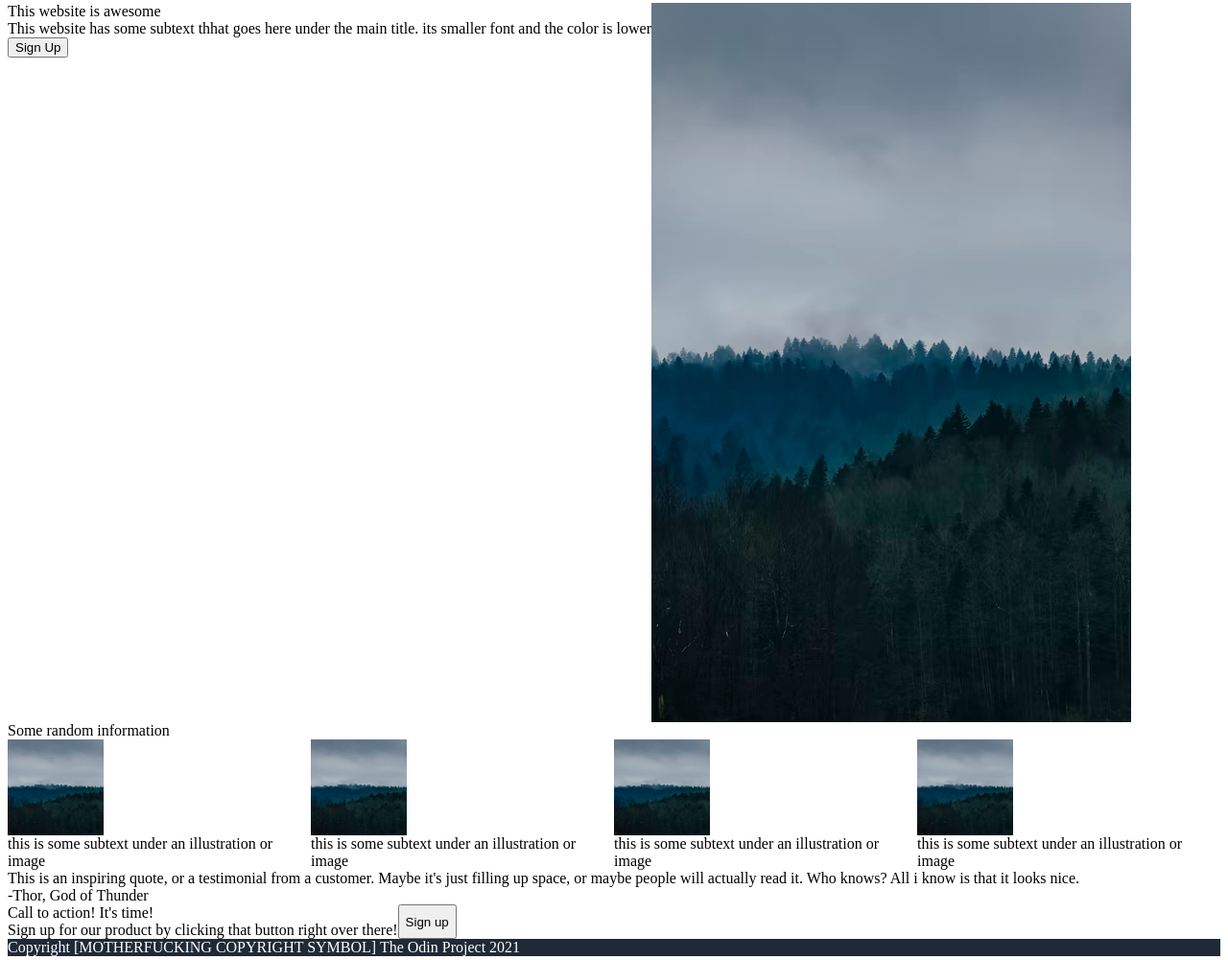
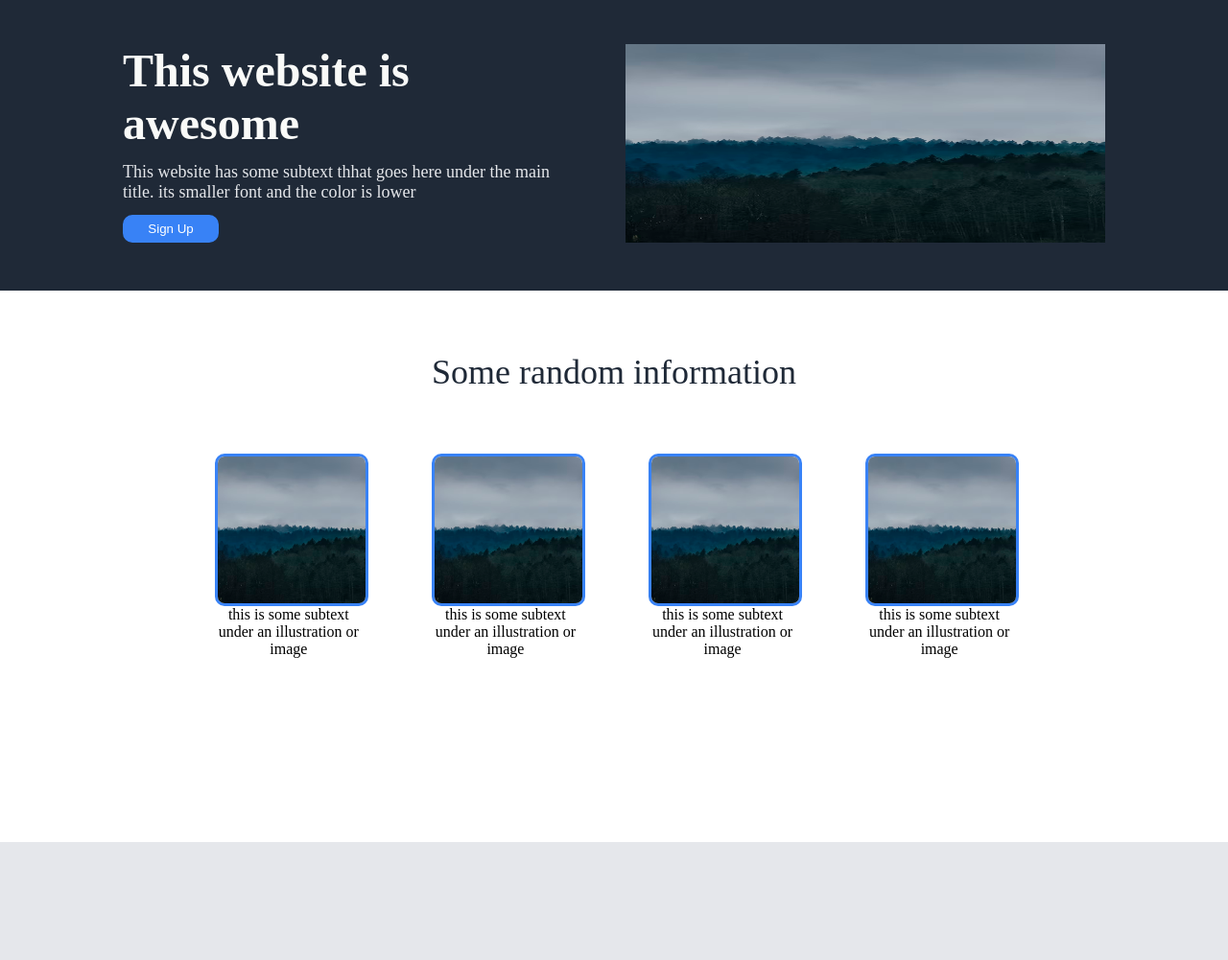
Before and after one commit to SnowyDreams/odin-landing-page, a plain HTML site: page index.html in a window 1280 px wide. Shown: the part 91-1092 px from the top of the page at 96% size. Drawn offline with Linux system fonts and the light colour scheme.

Commit message:
finished, maybe

```diff
--- a/index.css
+++ b/index.css
@@ -1,10 +1,23 @@
+* {
+    margin: 0px;
+    padding: 0px;
+}
+body{
+    display: flex;
+    flex-direction: column;
+}
+
 .flex {
     display: flex;
 }
 
 .random-image{
-    width: 100px;
-    height: 100px;
+    width: 100%;
+    aspect-ratio: 1;
+    border-radius: 10px;
+    border-width: 3px;
+    border-color: #3882f6;
+    border-style: solid;
 }
 
 .column {
@@ -14,9 +27,129 @@
 .random-info {
     display: flex;
     flex-direction: column;
+    overflow-wrap: normal;
+
+    flex: none;
+    width: 12vw;
+    text-align: center;
 }
 
 footer {
     background-color: #1f2937;
     color: white;
+    padding: 20px;
+    justify-content: center;
+
+    margin-top: auto;
 }
+
+header {
+    background-color: #1f2937;
+    justify-content: space-between;
+    padding: 30px 10vw;
+    align-items: center;
+}
+
+ul {
+    list-style: none;
+    gap: 10px;
+}
+
+a, .sec-text {
+    text-decoration: none;
+    color: #e5e7eb;
+    font-size: 18px;
+}
+
+.logo {
+    font-size: 24px;
+    color: #f9faf8;
+}
+
+.first{
+    background-color: #1f2937;
+    padding: 50px 10vw;
+    flex: auto;
+    gap: 5vw;
+}
+
+.left-side {
+    gap: 1vw;
+}
+
+.hero-main {
+    font-size: 48px;
+    font-weight: bolder;
+    color: #f9faf8;
+}
+
+.hero-img{
+    width: 50%;
+    aspect-ratio: 9;
+}
+
+.info-title {
+    margin: 5vw 0px 5vw 0px;
+
+    font-size: 36px;
+    color: #1f2937;
+}
+
+.second{
+    align-items: center;
+    margin-bottom: 15vw;
+}
+
+button {
+    background-color: #3882f6;
+    border-color: #3882f6;
+    border-style: solid;
+    border-radius: 10px;
+    padding: 5px;
+    color: #ffffff;
+    width: 100px;
+}
+
+.info {
+    width:65%;
+    justify-content: space-between;
+}
+
+.third {
+    background-color: #e5e7eb;
+    padding: 10vw 17vw;
+
+}
+
+.quote {
+    font-size: 36px;
+    font-style: italic;
+    font-weight: lighter;
+}
+
+.citation {
+    font-weight: bold;
+    align-self: flex-end;
+}
+
+.forth {
+    background-color: #3882f6;
+    color: #ffffff;
+    /*padding: 10vw 10vw;*/
+    margin: 10vw;
+    border-radius: 10px;
+}
+
+.call-action{
+    padding: 5vw;
+    justify-content: space-between;
+}
+
+.call-button{
+    border-color: #ffffff;
+}
+
+.bold{
+    font-weight: bold;
+    font-size: 24px;
+}
--- a/index.html
+++ b/index.html
@@ -10,10 +10,10 @@
 </head>
 
 <body>
-    <header class="header flex">
-        <p>Header Logo</p>
+    <header class="flex">
+        <p class="logo">Header Logo</p>
 
-        <ul>
+        <ul class="flex">
             <li><a href="google.com"> header link one</a></li>
             <li><a href="google.com"> header link two</a></li>
             <li><a href="google.com"> header link three</a></li>
@@ -21,11 +21,11 @@
     </header>
 
     <div class="first flex">
-        <div class="column">
-            <div>
+        <div class="column left-side flex">
+            <div class="hero-main">
                 This website is awesome
             </div>
-            <div>
+            <div class="sec-text">
                 This website has some subtext thhat goes here under the main title. its smaller font and the color is
                 lower
             </div>
@@ -33,12 +33,12 @@
                 Sign Up
             </button>
         </div>
-        <img src="./forest.png" alt="blueish forest">
+        <img class="hero-img" src="./forest.png" alt="blueish forest">
     </div>
 
     <div class="second flex column">
-        <div>Some random information</div>
-        <div class="flex">
+        <div class="info-title">Some random information</div>
+        <div class="flex info">
             <div class="random-info">
                 <img class="random-image" src="./forest.png" alt="">
                 this is some subtext under an illustration or image
@@ -59,29 +59,31 @@
     </div>
 
     <div class="third flex column">
-        <div>
+        <div class="quote">
             This is an inspiring quote, or a testimonial from a customer. Maybe it's just filling up space, or maybe
             people will actually read it. Who knows? All i know is that it looks nice.
         </div>
-        <div>
+        <div class="citation">
             -Thor, God of Thunder
         </div>
     </div>
-    <div class="forth flex">
-        <div class="column flex">
-            <div>
-                Call to action! It's time!
+    <div class="forth">
+        <div class="call-action flex">
+            <div class="column flex">
+                <div class="bold">
+                    Call to action! It's time!
+                </div>
+                <div>
+                    Sign up for our product by clicking that button right over there!
+                </div>
             </div>
-            <div>
-                Sign up for our product by clicking that button right over there!
-            </div>
+            <button class="call-button">Sign up</button>
         </div>
-        <button>Sign up</button>
     </div>
 
     <footer class="footer flex">
         <div>
-            Copyright [MOTHERFUCKING COPYRIGHT SYMBOL] The Odin Project 2021
+            Copyright © The Odin Project 2021
         </div>
     </footer>
 </body>
```
